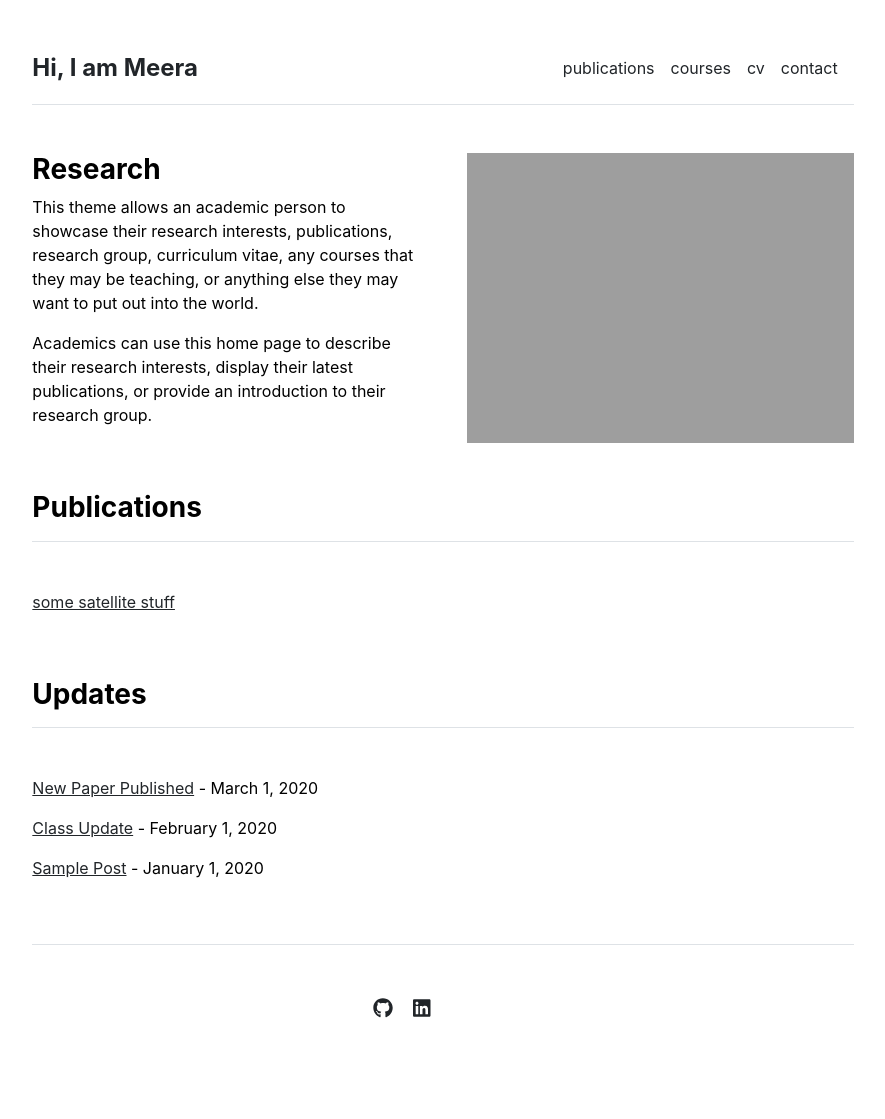
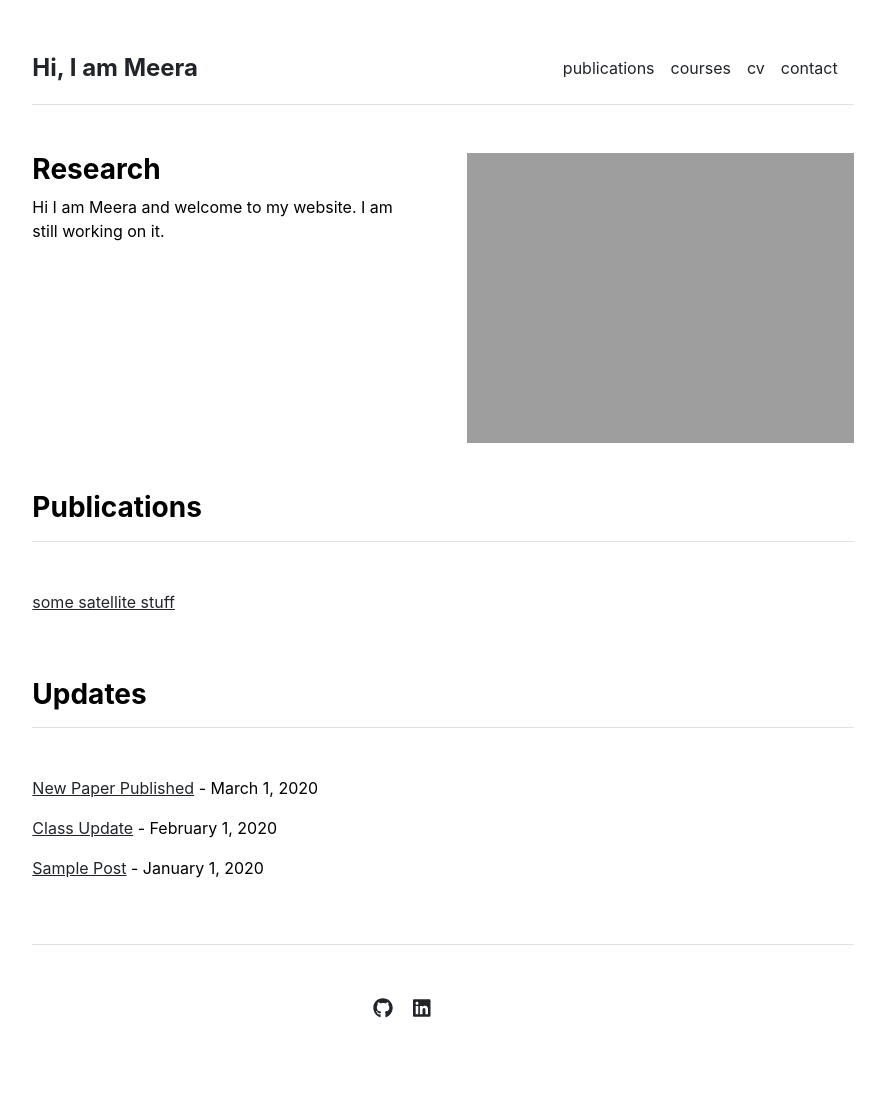
Before and after one commit to astrogirl1/astrogirl1, a Jekyll site: the page built from index.md, in a window 1280 px wide. Shown: the whole page, without its empty margins (197-1082 px from the left). Built offline with Jekyll 4.4.1, drawn with Linux system fonts in a browser that asks for light colours.

Commit message:
updated home - intro

```diff
--- a/index.md
+++ b/index.md
@@ -2,7 +2,4 @@
 layout: home
 title: "Home"
 ---
-
-This theme allows an academic person to showcase their research interests, publications, research group, curriculum vitae, any courses that they may be teaching, or anything else they may want to put out into the world.
-
-Academics can use this home page to describe their research interests, display their latest publications, or provide an introduction to their research group.
+Hi I am Meera and welcome to my website. I am still working on it.
```
